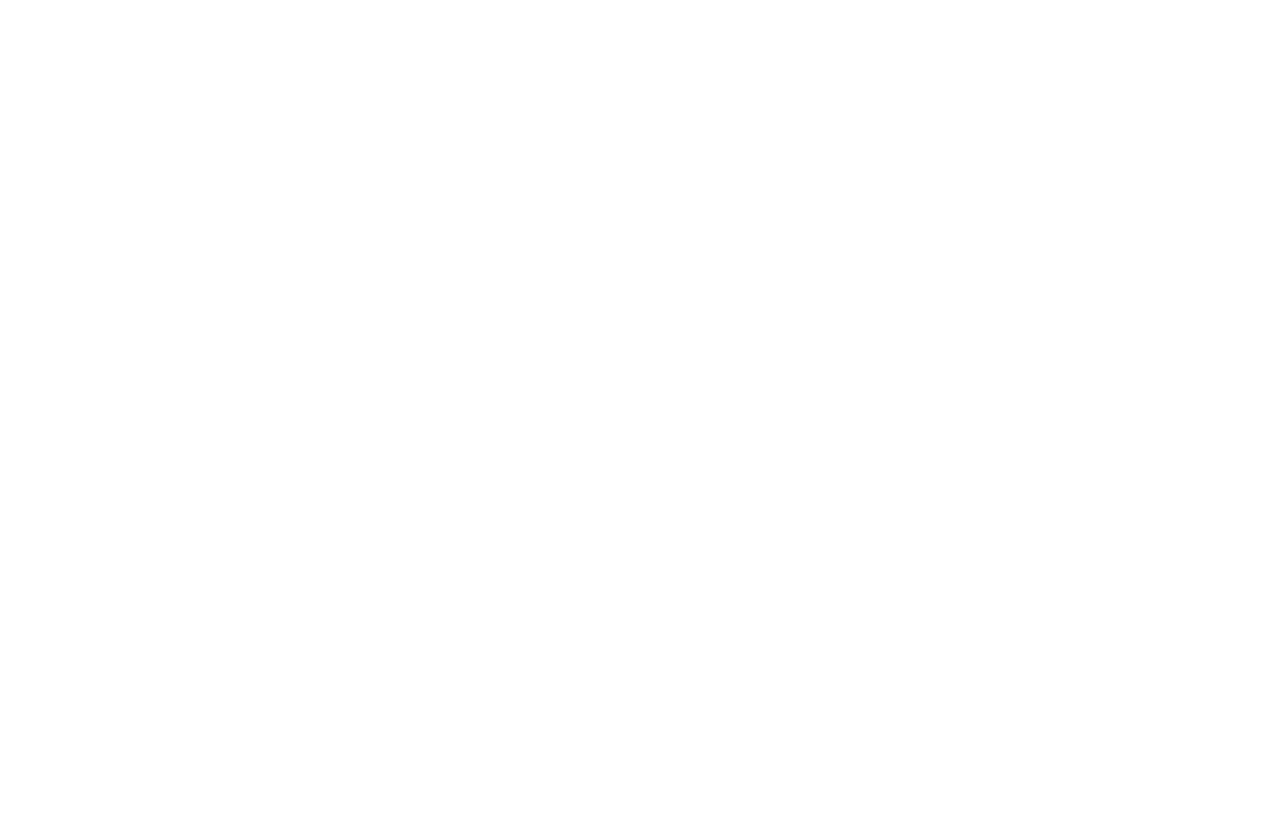
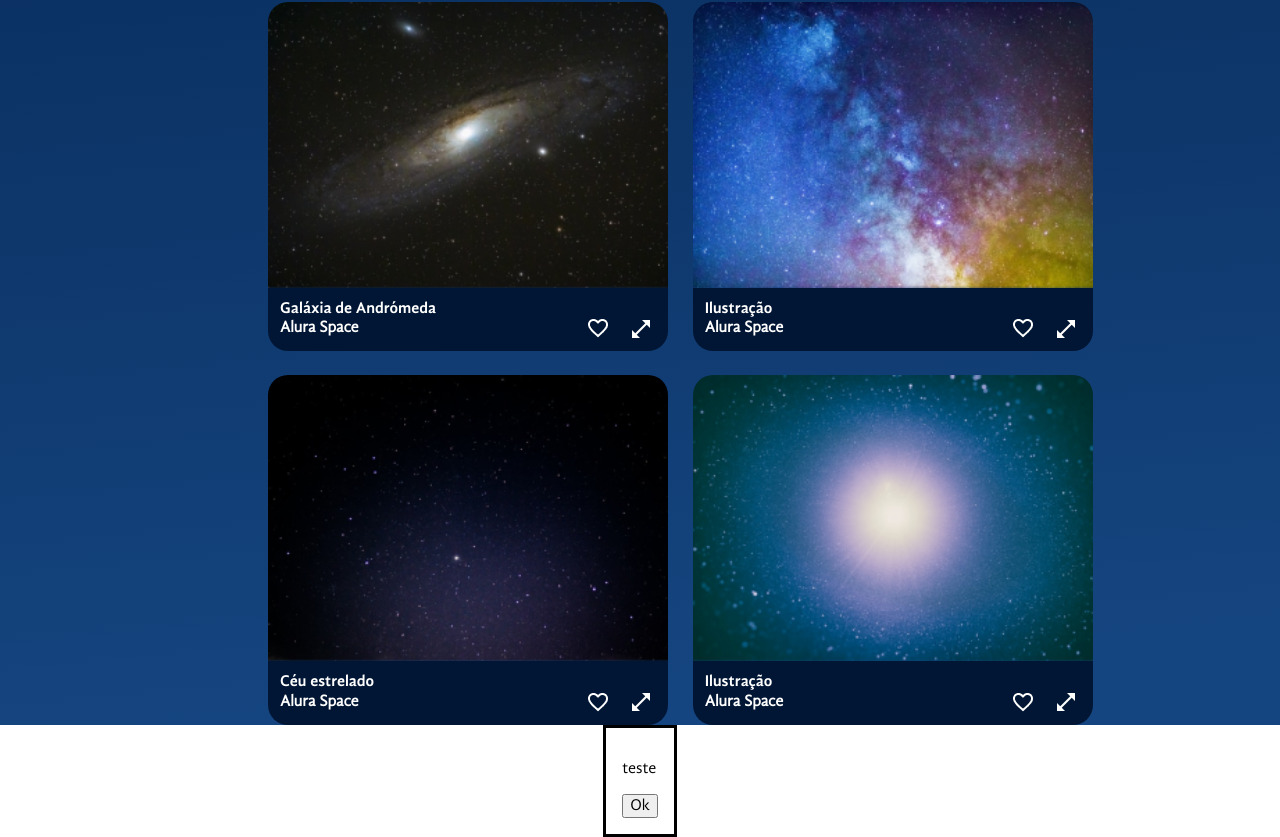
Before and after one commit to Lucassevero06/space-app, a React (Vite) app: page / in a window 1280 px wide. Shown: the part 1808-2645 px from the top of the page. Before the commit the page ends 1605 px from the top, so only its background shows below. Built offline with nearby package versions, Linux system fonts and the light colour scheme.

Commit message:
Iniciando criação do modalZoom das aimgens

```diff
--- a/src/App.jsx
+++ b/src/App.jsx
@@ -1,4 +1,5 @@
 import { styled } from "styled-components";
+import { useState } from "react";
 import EstilosGlobais from "./componentes/EstilosGlobais/EstilosGlobais";
 import Cabecalho from "./componentes/Cabecalho/Cabecalho";
 import BarraLateral from "./componentes/BarraLateral/BarraLateral";
@@ -6,7 +7,7 @@
 import bannerBackground from "/src/assets/banner.png";
 import Galeria from "./componentes/Galeria/Galeria";
 import fotos from "./fotos.json";
-import { useState } from "react";
+import ModalZoom from "./componentes/ModalZoom/ModalZoom";
 
 const FundoGradiente = styled.div`
   background: linear-gradient(174.61deg, #041833 4.16%, #04244F 48%, #154580 96.76%);
@@ -55,6 +56,8 @@
 
       </AppContainer>
 
+      <ModalZoom/>
+
     </FundoGradiente>
   )
 }
--- a/src/componentes/Galeria/Imagem/Imagem.jsx
+++ b/src/componentes/Galeria/Imagem/Imagem.jsx
@@ -2,7 +2,7 @@
 import BotaoIcone from "../../BotaoIcone/BotaoIcone";
 
 const Figure = styled.figure`
-    width: ${props => props.$expandida ? '90%' : '200px'};
+    width: ${props => props.$expandida ? '90%' : '400px'};
     max-width: 100%;
     margin: 0;
     display: flex;
--- /dev/null
+++ b/src/componentes/ModalZoom/ModalZoom.jsx
@@ -0,0 +1,16 @@
+
+
+const ModalZoom = () => {
+  return (
+    <>
+        <dialog open>
+            <p>teste</p>
+            <form action="dialog">
+                <button>Ok</button>
+            </form>
+        </dialog>
+    </>
+  )
+}
+
+export default ModalZoom
```
